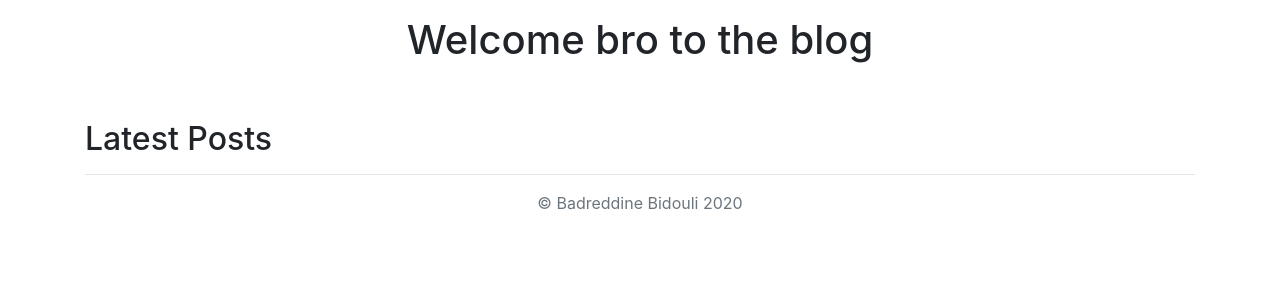
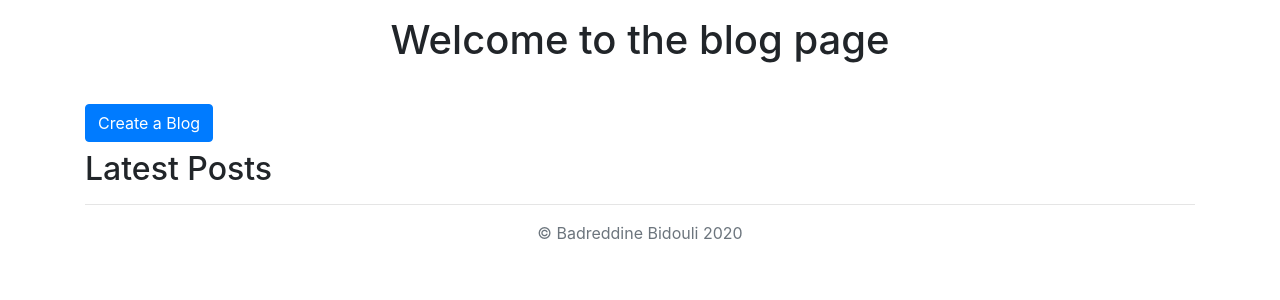
Before and after one commit to BadrBd/portfolioproject, a Django app: page /blog/ in a window 1280 px wide. Shown: the part 56-356 px from the top of the page. Run offline with Django 3.2, Linux system fonts and the light colour scheme; data that the repository does not hold is empty; some libraries are stand-ins or nearby versions.

Commit message:
updat/delete added

```diff
--- a/blog/templates/blog/blog-create.html
+++ b/blog/templates/blog/blog-create.html
@@ -3,7 +3,8 @@
 
 <form action='.' method='POST' enctype='multipart/form-data'>{% csrf_token %}
 	{{form.as_p}}
+<button type="submit" class="btn btn-secondary btn-lg">save</button>
 
-<input type='submit' value='save'/>
+<a href="{% url 'blog:blog' %}" class="btn btn-secondary btn-lg active" role="button" aria-pressed="true">Return</a>
 </form>
 {% include 'footer.html' %}
--- a/blog/templates/blog/blog-detail.html
+++ b/blog/templates/blog/blog-detail.html
@@ -11,9 +11,9 @@
 		<div class="card-body">
 			<h5 class="card-title">{{blog.title}}</h5>
 			<p class="card-text">{{blog.body}}</p>
-			<p class="card-text"><small class="text-muted">Creation date : {{blog.pub_date}}</small></p>
+			<p class="card-text"><small class="text-muted">Creation date : {{blog.pub_date_pretty}}</small></p>
 		</div>
-		<a href="../../" class="btn btn-primary my-2">Go back to Home</a>
+		<a href="{% url 'blog:blog' %}" class="btn btn-primary my-2">Go back to Home</a>
 	</div>
 
 
--- a/blog/templates/blog/blog.html
+++ b/blog/templates/blog/blog.html
@@ -3,8 +3,9 @@
 	<main role="main">
 		<div class="container">
 
-			<h1 class="text-center pt-3">Welcome bro to the blog</h1>
+			<h1 class="text-center pt-3">Welcome to the blog page</h1>
 			</br>
+			<a href="create/" class="btn btn-primary my-2">Create a Blog</a>
 			</br>
 			<h2>Latest Posts</h2><hr/>
 			{% for instance in object_list %}
@@ -23,12 +24,15 @@
 							<div class="card-body">
 								<h5 class="card-title">{{instance.title}}</h5>
 								<p class="card-text">{{instance.body}}</p>
-								<p class="card-text"><small class="text-muted">Creation date : {{instance.pub_date}}</small></p>
+								<p class="card-text"><small class="text-muted">Creation date : {{instance.pub_date_pretty}}</small></p>
 							</div>
+
 						</div>
 					</div>
 					</a>
 				</div>
+				<a href="{% url 'blog:blog-delete' instance.id %}" class="btn btn-primary my-2">Delete</a>
+				<a href="{% url 'blog:blog-update' instance.id %}" class="btn btn-primary my-2">Update</a>
 
 			{% endfor %}
 
--- a/blog/urls.py
+++ b/blog/urls.py
@@ -1,6 +1,6 @@
 from django.contrib import admin
 from django.urls import path
-from .views import Blogs, blog_detail, BlogCreateView
+from .views import Blogs, blog_detail, BlogCreateView, blog_delete, blog_update
 
 
 app_name="blog"
@@ -8,6 +8,10 @@ urlpatterns = [
     path('', Blogs, name='blog'),
     path('detail/<int:my_id>/', blog_detail, name='blog-detail'),
     path('create/', BlogCreateView.as_view(), name='blog-create'),
+    path('delete/<int:my_id>/', blog_delete, name='blog-delete'),
+    # path('update/<int:pk>/', BlogUpdateView.as_view(), name='blog-update'),
+    path('update/<int:id>/', blog_update, name='blog-update'),
+
 
 
 ]
--- a/blog/views.py
+++ b/blog/views.py
@@ -1,4 +1,5 @@
-from django.shortcuts import render, get_object_or_404
+from django.shortcuts import render, get_object_or_404, redirect
+from django.http import HttpResponseRedirect
 from .models import Blog
 from .forms import BlogModelForm
 from django.urls import reverse
@@ -35,3 +36,30 @@ class BlogCreateView(CreateView):
 	def get_success_url(self):
 		success_url = reverse('blog:blog')
 		return success_url
+
+def blog_delete(request, my_id):
+	blog = Blog.objects.get(id=my_id)
+	blog.delete()
+
+	return HttpResponseRedirect(reverse('blog:blog'))
+
+# class BlogUpdateView(UpdateView):
+# 	readonly_fields=('pub_date',)
+# 	template_name='blog/blog-create.html'
+# 	form_class = BlogModelForm
+# 	queryset= Blog.objects.all()
+# 	def get_success_url(self):
+# 		success_url = reverse('blog:blog')
+# 		return success_url
+
+
+def blog_update(request, id):
+	instance = Blog.objects.get(id=id)
+	form=BlogModelForm(request.POST or None, instance=instance)
+	if form.is_valid():
+		form.save()
+		return HttpResponseRedirect(reverse('blog:blog'))
+
+
+
+	return render(request, 'blog/blog-create.html', {'form':form})
--- a/jobs/templates/jobs/home.html
+++ b/jobs/templates/jobs/home.html
@@ -1,4 +1,5 @@
 {% include 'header.html' %}
+{% load staticfiles %}
 
 <main role="main">
 
@@ -9,6 +10,8 @@
       <p>
         <a href="mailto:bidoulibadreddine@gmail.com" class="btn btn-primary my-2">Email-me</a>
       </p>
+
+      <img src="{% static '4444.jpg' %}" height=100/>
     </div>
   </section>
 
--- a/templates/header.html
+++ b/templates/header.html
@@ -1,6 +1,8 @@
 <!doctype html>
 <html lang="en">
+
   <head>
+    {% load staticfiles %}
     <meta charset="utf-8">
     <meta name="viewport" content="width=device-width, initial-scale=1, shrink-to-fit=no">
     <meta name="description" content="">
@@ -46,15 +48,15 @@
   <body>
     <header>
     	<nav class="navbar navbar-expand-lg navbar-dark bg-dark">
-    		<a class="navbar-brand" href="#">Badreddine Bidouli</a>
+    		<a class="navbar-brand" href="{% url 'home' %}">Badreddine Bidouli</a>
     		<button class="navbar-toggler" type="button" data-toggle="collapse" data-target="#navbarNavAltMarkup" aria-controls="navbarNavAltMarkup" aria-expanded="false" aria-label="Toggle navigation">
     			<span class="navbar-toggler-icon"></span>
     		</button>
     		<div class="collapse navbar-collapse" id="navbarNavAltMarkup">
     			<div class="navbar-nav ml-auto">
-    				<a class="nav-item nav-link active" href="#">Facebook</a>
-    				<a class="nav-item nav-link" href="#">Resume</a>
-    				<a class="nav-item nav-link" href="#">Blog</a>
+    				<a class="nav-item nav-link active" href="https://www.facebook.com/Tshekob/">Facebook</a>
+    				<a class="nav-item nav-link" href="{% static 'Badreddine Bidouli Cv.pdf'%}">Resume</a>
+    				<a class="nav-item nav-link" href="{% url 'blog:blog' %}">Blog</a>
 
     			</div>
     		</div>
```
Also changed, not shown: blog/models.py (+8 -0 lines), portfolio/settings.py (+8 -1 lines), portfolio/static/4444.JPG (added), 1 other file.
